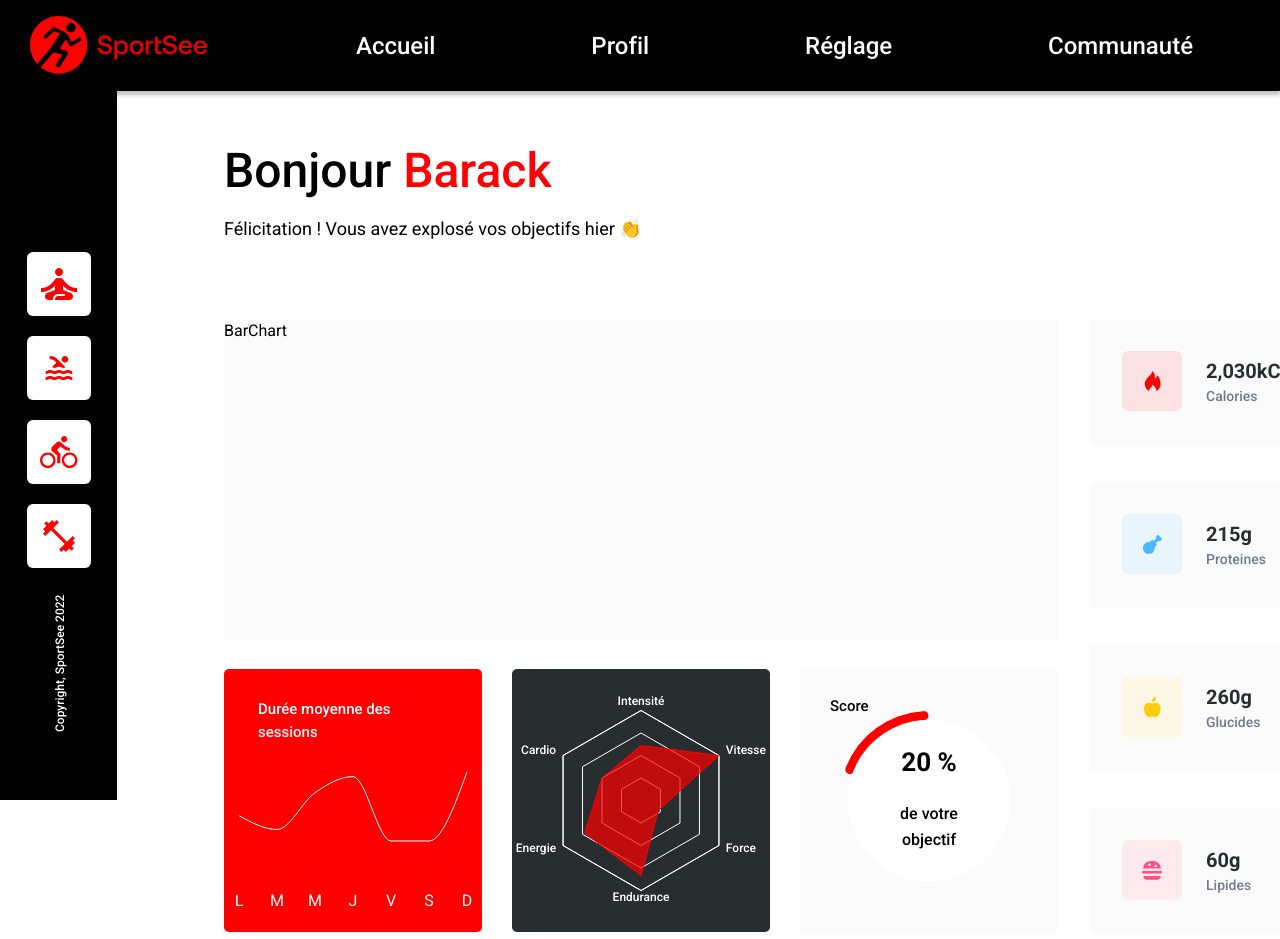
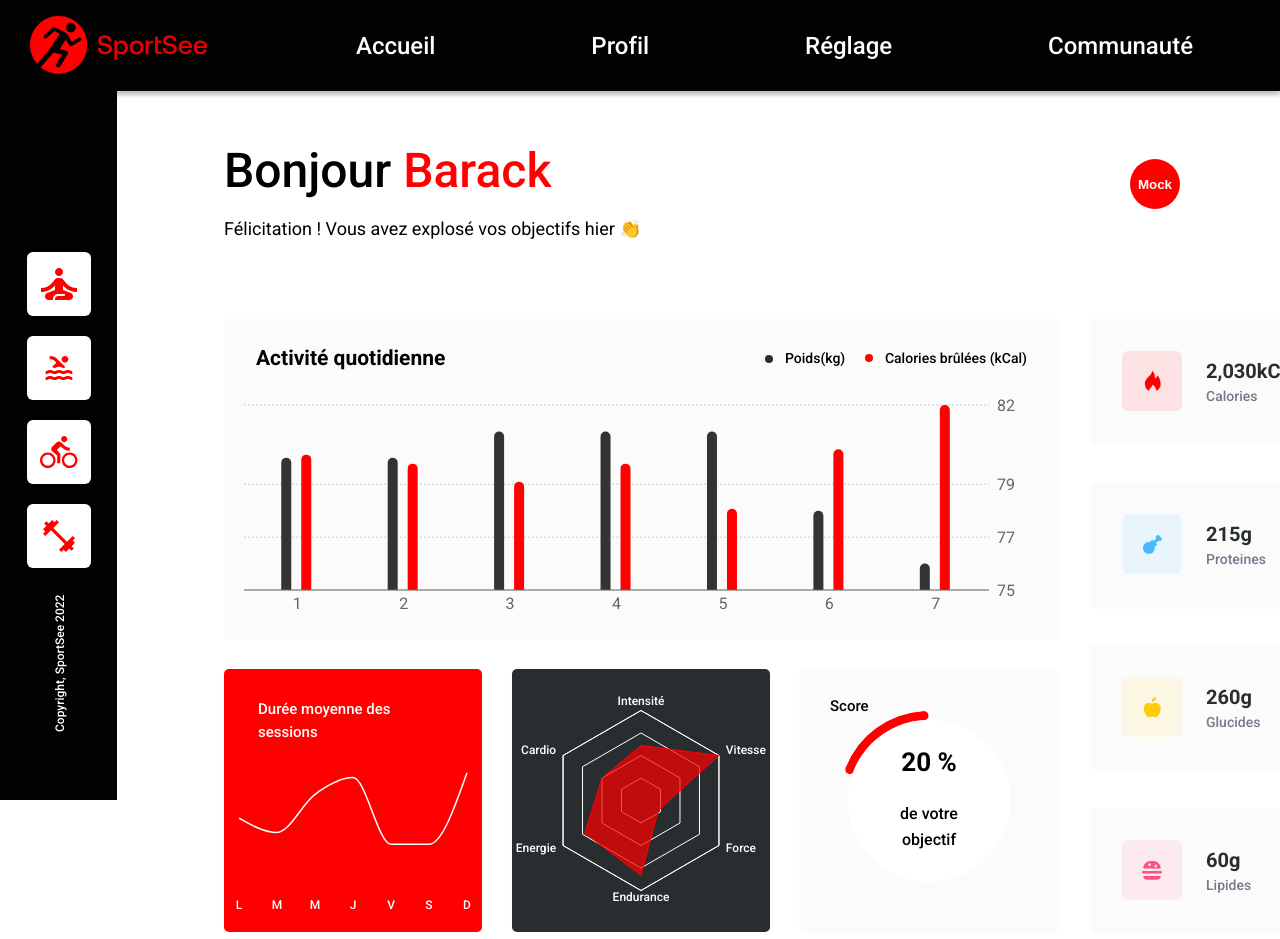
Before and after one commit to Nabil-Y/Nabil_Yassine_12_22052022, a React (Vite) app: page /user/12 in a window 1280 px wide. Built offline with nearby package versions, Linux system fonts and the light colour scheme.

Commit message:
Complete all charts

```diff
--- a/src/components/Dashboard/Dashboard.tsx
+++ b/src/components/Dashboard/Dashboard.tsx
@@ -1,6 +1,6 @@
 import { ReactElement } from "react";
 import NutritionInfo from "./NutritionInfo/NutritionInfo";
-import BarChart from "./charts/BarChart";
+import MainChart from "./charts/MainChart";
 import styles from "./Dashboard.module.css";
 import Card from "../UI/Card";
 import SessionsChart from "./charts/SessionsChart";
@@ -20,7 +20,7 @@ const Dashboard = (): ReactElement => {
   return (
     <div className={styles.dashboard}>
       <div className={styles["dashboard-left"]}>
-        <BarChart />
+        <MainChart />
         <div className={styles["bottom-charts"]}>
           {bottomCharts.map((item) => (
             <Card
--- a/src/components/Dashboard/charts/BarChart.module.css
+++ /dev/null
@@ -1,5 +0,0 @@
-.bar-chart {
-  background: var(--grey-card-bg);
-  height: 320px;
-  width: 835px;
-}
--- a/src/components/Dashboard/charts/BarChart.tsx
+++ /dev/null
@@ -1,14 +0,0 @@
-import { ReactElement, useContext } from "react";
-import DataContext from "../../../store/data-context";
-import API from "../../../utils/API";
-import styles from "./BarChart.module.css";
-
-/**
- * BarChart
- * @returns Bar Chart component
- */
-const BarChart = (): ReactElement => {
-  return <div className={styles["bar-chart"]}>BarChart</div>;
-};
-
-export default BarChart;
--- /dev/null
+++ b/src/components/Dashboard/charts/MainChart.module.css
@@ -0,0 +1,46 @@
+.main-chart {
+  background: var(--grey-card-bg);
+  height: 320px;
+  width: 835px;
+}
+
+.main-chart-top {
+  display: flex;
+  justify-content: space-between;
+  align-items: center;
+  padding: 24px 32px 0;
+  font-weight: 500;
+  font-size: 14px;
+}
+
+.poids {
+  position: relative;
+  display: inline-block;
+  width: 100px;
+}
+
+.poids::before {
+  content: "";
+  position: absolute;
+  left: -20px;
+  top: 50%;
+  transform: translateY(-50%);
+  width: 8px;
+  height: 8px;
+  border-radius: 50%;
+  background-color: var(--black-text);
+}
+.calories {
+  position: relative;
+}
+.calories::before {
+  content: "";
+  position: absolute;
+  left: -20px;
+  top: 50%;
+  transform: translateY(-50%);
+  width: 8px;
+  height: 8px;
+  border-radius: 50%;
+  background-color: var(--primary-color);
+}
--- /dev/null
+++ b/src/components/Dashboard/charts/MainChart.tsx
@@ -0,0 +1,101 @@
+import { ReactElement, useContext } from "react";
+import DataContext from "../../../store/data-context";
+import API from "../../../utils/API";
+import styles from "./MainChart.module.css";
+import {
+  Bar,
+  BarChart,
+  Tooltip,
+  XAxis,
+  YAxis,
+  CartesianGrid,
+  ResponsiveContainer,
+} from "recharts";
+
+/**
+ * MainChart
+ * @returns Main Chart component
+ */
+const MainChart = (): ReactElement => {
+  const ctx = useContext(DataContext);
+  const userId = ctx.id;
+  const response = API.getUserActivityById(userId);
+  const formattedData = response.sessions?.map((item, index) => {
+    return {
+      ...item,
+      day: index + 1,
+    };
+  });
+
+  return (
+    <div className={styles["main-chart"]}>
+      <section className={styles["main-chart-top"]}>
+        <h2>Activité quotidienne</h2>
+        <div className={styles.legend}>
+          <span className={styles.poids}>{"Poids(kg)"}</span>
+          <span className={styles.calories}>{"Calories brûlées (kCal)"}</span>
+        </div>
+      </section>
+      <ResponsiveContainer width="100%" height="100%">
+        <BarChart
+          data={formattedData}
+          barGap={10}
+          barCategoryGap="35%"
+          margin={{ top: 30, left: 20, right: 10, bottom: 75 }}
+        >
+          <CartesianGrid vertical={false} strokeDasharray="2 2" />
+          <Bar
+            yAxisId={"kg"}
+            name="kg"
+            dataKey="kilogram"
+            fill="#333"
+            radius={[50, 50, 0, 0]}
+            maxBarSize={10}
+          />
+          <Bar
+            yAxisId={"kCal"}
+            name="kCal"
+            dataKey="calories"
+            fill="#FF0101"
+            radius={[50, 50, 0, 0]}
+            maxBarSize={10}
+          />
+          <XAxis tickLine={false} dataKey="day" />
+          <YAxis
+            yAxisId={"kg"}
+            axisLine={false}
+            tickLine={false}
+            orientation="right"
+            dataKey="kilogram"
+            domain={["dataMin - 1", "dataMax + 1"]}
+          />
+          <YAxis
+            yAxisId={"kCal"}
+            tickLine={false}
+            hide={true}
+            dataKey="calories"
+            domain={[0, "dataMax"]}
+          />
+          <Tooltip
+            formatter={(value: number, name: string) => [`${value} ${name}`]}
+            cursor={{
+              fill: "#000",
+              fillOpacity: 0.1,
+            }}
+            labelStyle={{
+              display: "none",
+            }}
+            contentStyle={{
+              background: "#FF0101",
+            }}
+            itemStyle={{
+              color: "#FFF",
+            }}
+          />
+        </BarChart>
+      </ResponsiveContainer>
+    </div>
+  );
+};
+
+export default MainChart;
--- a/src/components/Dashboard/charts/RadialChart.tsx
+++ b/src/components/Dashboard/charts/RadialChart.tsx
@@ -12,7 +12,7 @@ const RadialChart = (): ReactElement => {
   const ctx = useContext(DataContext);
   const userId = ctx.id;
   const response = API.getUserMainDataById(userId);
-  const userScore: number | undefined = response.getScore();
+  const userScore: number | undefined = response?.getScore();
   const formattedData = [
     {
       name: "Score",
--- a/src/components/Dashboard/charts/SessionsChart.tsx
+++ b/src/components/Dashboard/charts/SessionsChart.tsx
@@ -19,7 +19,7 @@ const SessionsChart = (): ReactElement => {
   const userId = ctx.id;
   const response = API.getUserAverageSessionsById(userId);
 
-  const days: string[] = ["L", "M", "M", "J", "V", "S", "D"];
+  const days = ["L", "M", "M", "J", "V", "S", "D"];
   const formattedData = days.map((item, index) => {
     return {
       name: item,
@@ -36,13 +36,17 @@ const SessionsChart = (): ReactElement => {
       <ResponsiveContainer width="100%" height="100%">
         <LineChart
           data={formattedData}
-          margin={{ top: 0, left: 15, right: 15, bottom: 15 }}
+          margin={{ top: 0, left: 15, right: 15, bottom: 10 }}
         >
           <XAxis
             dataKey="name"
             stroke="#FFF"
             tickLine={false}
             axisLine={false}
+            tick={{
+              fontSize: 12,
+              fontWeight: 500,
+            }}
           />
           <YAxis hide={true} padding={{ top: 80 }} />
           <Tooltip
@@ -63,8 +67,13 @@ const SessionsChart = (): ReactElement => {
             type="monotone"
             dataKey="value"
             stroke="#FFF"
+            strokeWidth={1.5}
             dot={false}
-            activeDot={true}
+            activeDot={{
+              stroke: "#FFF",
+              strokeOpacity: 0.4,
+              strokeWidth: 10,
+            }}
           />
         </LineChart>
       </ResponsiveContainer>
--- a/src/components/Welcome/Welcome.tsx
+++ b/src/components/Welcome/Welcome.tsx
@@ -2,6 +2,7 @@ import { ReactElement, useContext } from "react";
 import API from "../../utils/API";
 import DataContext from "../../store/data-context";
 import styles from "./Welcome.module.css";
+import { fetchData } from "../../utils/API";
 
 /**
  * Welcome Function
@@ -9,8 +10,9 @@ import styles from "./Welcome.module.css";
  */
 const Welcome = (): ReactElement => {
   const ctx = useContext(DataContext);
-  const response = API.getUserMainDataById(ctx.id);
-  const firstName = response.getFirstName();
+  const userId = ctx.id;
+  const response = API.getUserMainDataById(userId);
+  const firstName = response?.getFirstName();
 
   return (
     <section className={styles.welcome}>
--- a/src/index.css
+++ b/src/index.css
@@ -55,6 +55,7 @@ button {
 }
 
 main {
+  position: relative;
   height: calc(100vh - 91px);
   margin-left: 117px;
   padding: 68px 90px 86px 107px;
@@ -74,6 +75,17 @@ main {
   border-width: 0;
 }
 
+.context-switch {
+  position: absolute;
+  right: 100px;
+  width: 50px;
+  height: 50px;
+  border-radius: 50%;
+  background-color: var(--primary-color);
+  color: var(--white);
+  font-weight: 700;
+}
+
 .Calories {
   background-color: rgba(255, 0, 0, 0.1);
 }
--- a/src/pages/User.tsx
+++ b/src/pages/User.tsx
@@ -1,6 +1,5 @@
 import { ReactElement, useState } from "react";
 import { useParams } from "react-router-dom";
-import API from "../utils/API";
 import Context from "../store/data-context";
 import Welcome from "../components/Welcome/Welcome";
 import Dashboard from "../components/Dashboard/Dashboard";
@@ -14,9 +13,19 @@ const User = (): ReactElement => {
   const [id, setId] = useState(+userId);
   const [isAPI, setIsAPI] = useState(false);
 
+  /**
+   * Trigger between API and mock data
+   */
+  const clickHandler = (): void => {
+    setIsAPI((state) => !state);
+  };
+
   return (
     <main>
       <Context.Provider value={{ id: id, isAPI: isAPI }}>
+        <button className="context-switch" onClick={clickHandler}>
+          {isAPI ? "API" : "Mock"}
+        </button>
         <Welcome />
         <Dashboard />
       </Context.Provider>
--- a/src/utils/API.tsx
+++ b/src/utils/API.tsx
@@ -11,6 +11,7 @@ import {
   SessionsResponse,
   ActivityResponse,
 } from "./Classes";
+import axios from "axios";
 
 /**
  * Gets User Main Data by user id
@@ -64,3 +65,11 @@ export default {
   getUserAverageSessionsById,
   getUserPerformanceById,
 };
+
+export const fetchData = async (url: string) => {
+  try {
+    return await axios.get(url).then((res) => res.data.data);
+  } catch (error) {
+    console.log(error);
+  }
+};
```
